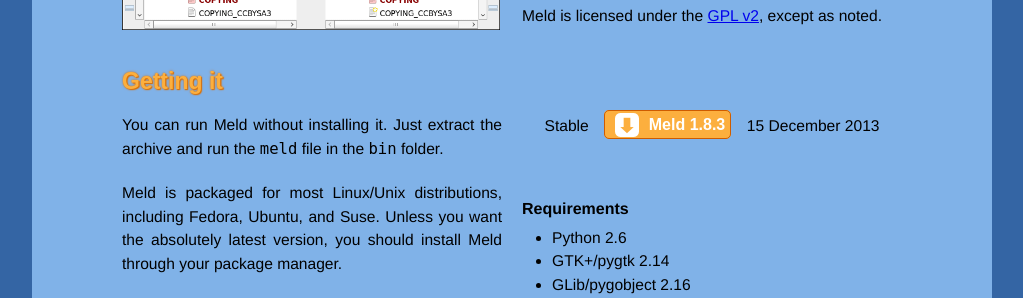
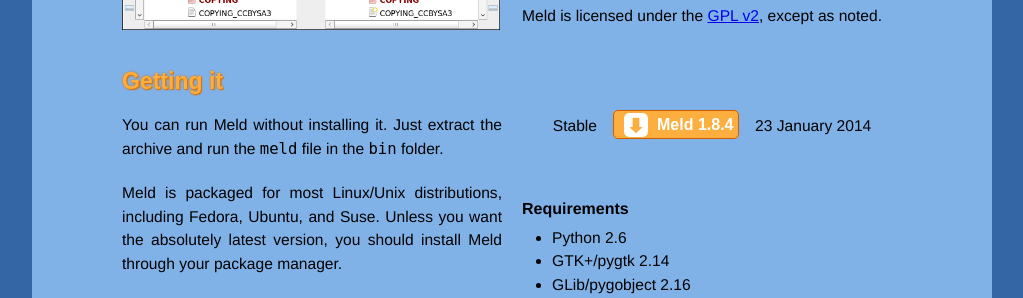
Before and after one commit to meld/meld.github.com, a Jekyll site: the page built from index.html, in a window 1280 px wide. Shown: the part 749-1047 px from the top of the page, without its empty margins (128-1151 px from the left). Built offline with Jekyll 4.4.1, drawn with Linux system fonts in a browser that asks for light colours; nearby versions of some CDN libraries; some web fonts are replaced.

Commit message:
Meld 1.8.4

```diff
--- a/index.html
+++ b/index.html
@@ -79,15 +79,15 @@
               Stable
             </td>
             <td class="download">
-              <a href="http://ftp.gnome.org/pub/GNOME/sources/meld/1.8/meld-1.8.3.tar.xz" onClick="recordOutboundLink(this, 'Download', 'Source', 'meld-1.8.3.tar.xz'); return false;">
+              <a href="http://ftp.gnome.org/pub/GNOME/sources/meld/1.8/meld-1.8.4.tar.xz" onClick="recordOutboundLink(this, 'Download', 'Source', 'meld-1.8.4.tar.xz'); return false;">
                 <span>
                   <img src="images/downloadicon.png" width="24" height="24"/>
-                  Meld 1.8.3
+                  Meld 1.8.4
                 </span>
               </a>
             </td>
             <td style="padding-left: 1em;">
-              15 December 2013
+              23 January 2014
             </td>
           </tr>
 <!--
```
Also changed, not shown: _posts/2014-1-23-Meld 1.8.4.md (added, +18 -0 lines).
